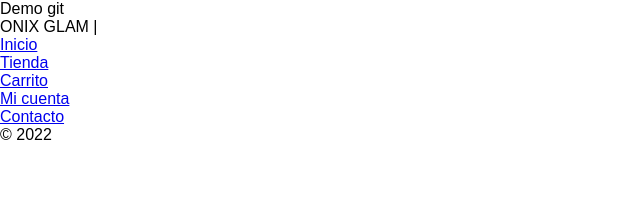
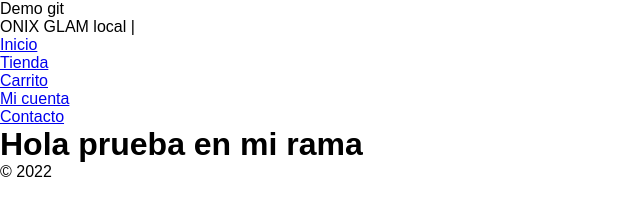
Before and after one commit to hasselGOP/ClaseGitPrueba, a plain HTML site: page index.html in a window 1280 px wide. Shown: the whole page, without its empty margins (0-640 px from the left). Drawn offline with Linux system fonts and the light colour scheme.

Commit message:
web site version mi rama

```diff
--- a/index.html
+++ b/index.html
@@ -10,7 +10,7 @@
 <body>
     <header>Demo git </header>
     <nav class=" menuFlex" >
-        <label class="logo"> ONIX GLAM</label>
+        <label class="logo"> ONIX GLAM local</label>
         |       <ul class="menuItems">
                     <li class="active"><a href="index.html">Inicio</a></li>
                     <li><a href="tienda.html">Tienda</a></li>
@@ -22,6 +22,7 @@
                     <i class="fa fa-bars"></i>
                 </span>
              </nav>
+             <h1>Hola prueba en mi rama</h1>
 </body>
 <footer>
     &copy 2022
```
